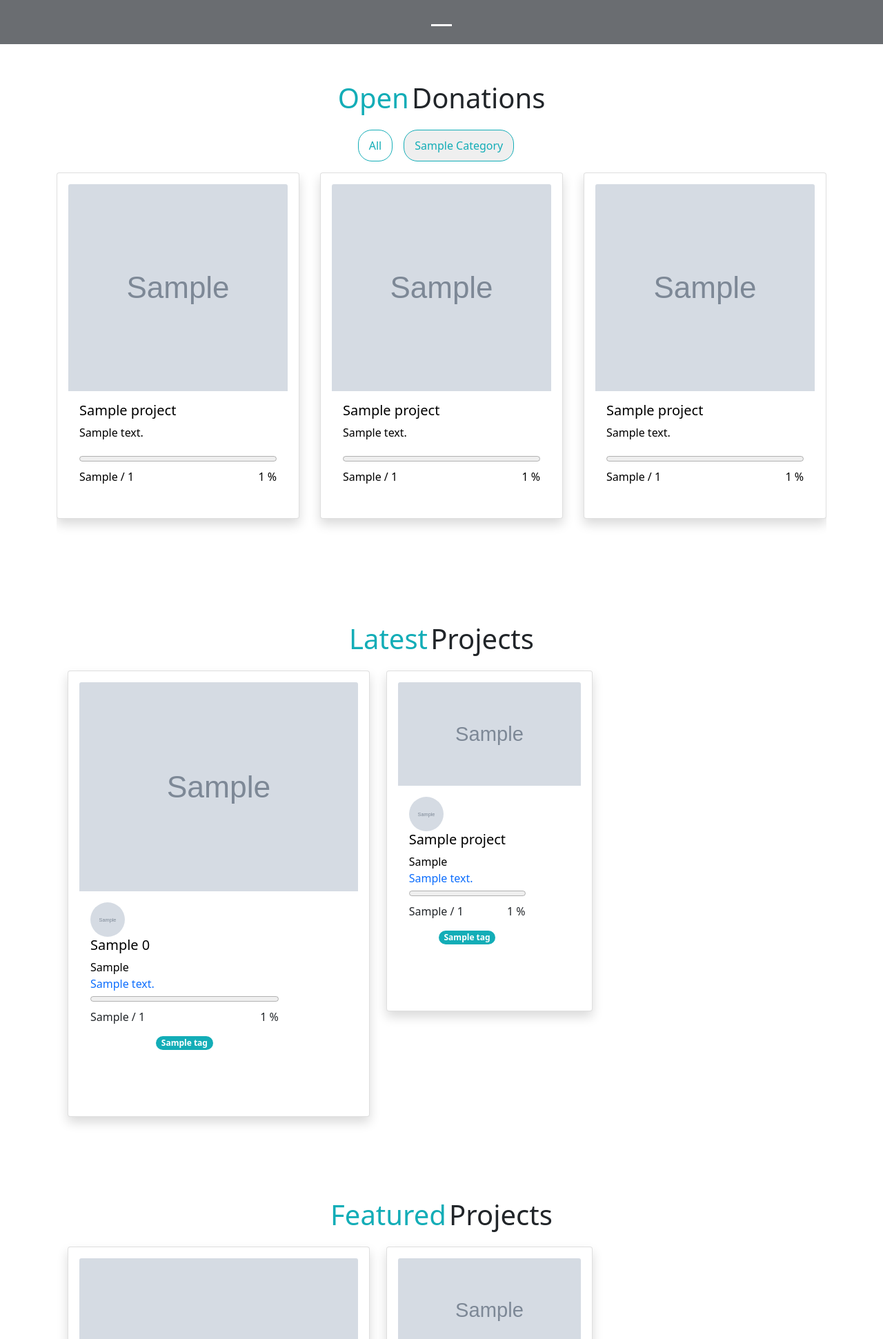
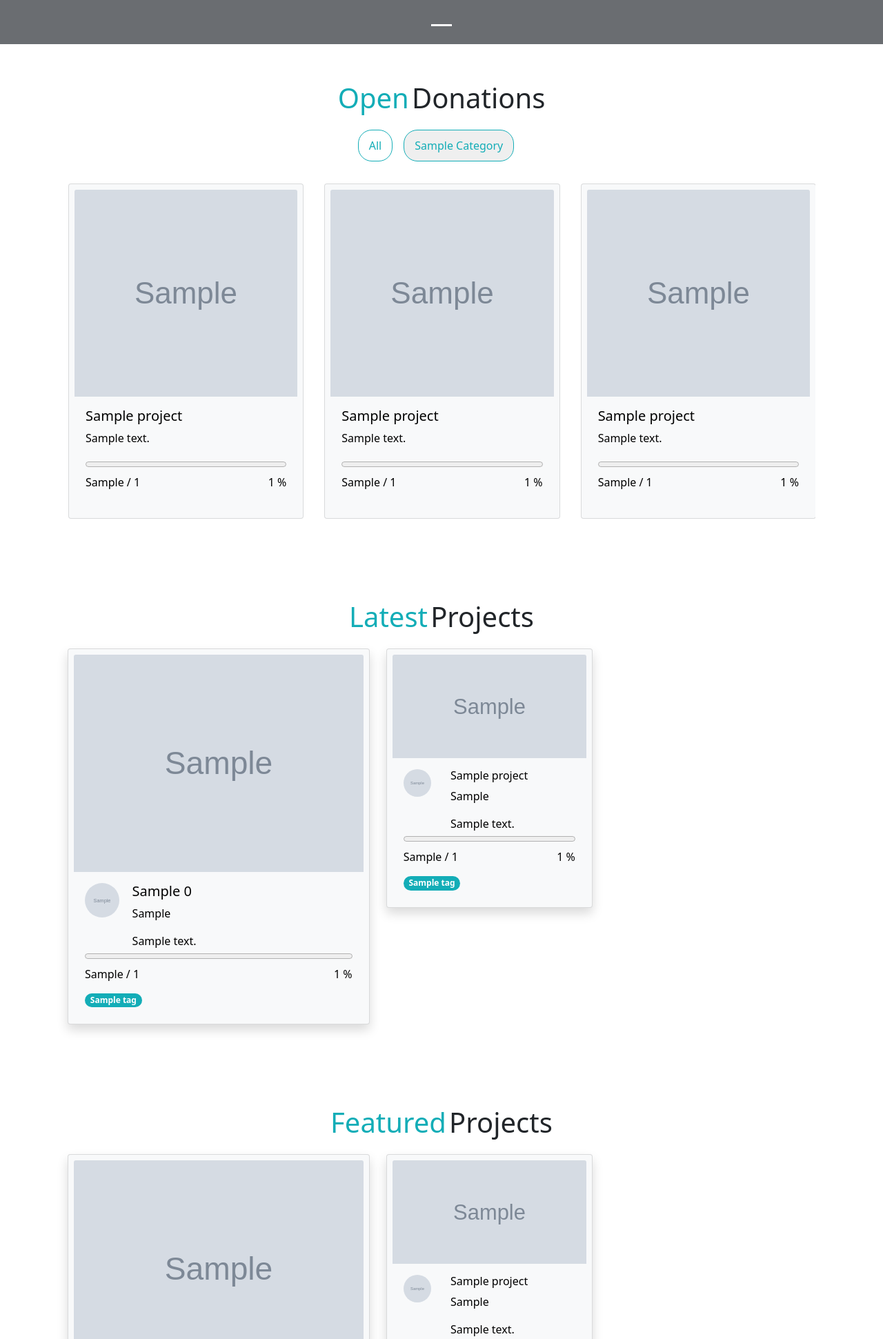
Before and after one commit to MohamedAbotalb/Crowd_Funding_System, a Django app: template apps/homepage/templates/homepage/index.html in a window 1280 px wide. Shown: the part 636-2577 px from the top of the page at 69% size. Run offline with Django 5.2, Linux system fonts and the light colour scheme; the template is opened without the code that fills it: most values are stand-ins (such as "Sample title", 1, 10 or a date in 2020); grey boxes marked "Sample" are stand-in pictures; some libraries are stand-ins or nearby versions.

Commit message:
update home page style

```diff
--- a/apps/homepage/templates/homepage/index.html
+++ b/apps/homepage/templates/homepage/index.html
@@ -91,7 +91,8 @@
 
     <div class="container">
             <!-- categories -->
-    <section id="Categories" class="py-5 ">
+    <section class="py-5">
+
         <div class="text-center">
             <span class="fs-1" style="color: #13ADB7;">Open</span> <span class="fs-1"> Donations</span>
         </div>
@@ -104,29 +105,27 @@
                 {% endfor %}
             </div>
 
-            <div >
+            <div class="p-3">
                 <div id="all-projects-carousel" class="owl-carousel owl-theme">
                     {% for project in categories_projects %}
+                    <div class="item">
+                        <div class="card p-2 bg-light">
                             <a href="{% url 'project_details' project.slug %}" class="text-decoration-none text-black">
-
-                    <div class="item">
-                        <div class="card shadow p-3 mb-5 bg-body  p-2 bg-light">
                                 <img src="{{project.picture_url}}" style=" height: 300px; width: 100%;" class="card-img-top"
                                 alt="project">
                             <div class="card-body">
-                                <h5 class="card-title">{{project.title|truncatechars:30}}</h5>
+                                <h5 class="card-title">{{project.title}}</h5>
                                 <p class="card-text">{{project.details|truncatechars:40 }}</p>
                                 <progress class="w-100" value="{{ project.current_fund }}"
                                     max="{{ project.total_target }}"></progress>
                                 <div class="d-flex justify-content-between">
                                     <p>{{project.current_fund }} / {{ project.total_target}}</p>
-                                    <p>{{latest_projects.0.percentage}} %</p>
-                                </div>
-                            </div>
+                                    <p>{{project.percentage}} %</p>
                                 </div>
                             </div>
                             </a>
-
+                        </div>
+                    </div>
                     {% endfor %}
                 </div>
             </div>
@@ -135,91 +134,88 @@
 
 
     </section>
-    <!--End categories -->
+    <!--End search -->
 
     <!-- latest 5 project -->
     <section id="Latest" class="py-5">
         <div class="text-center">
             <span class="fs-1" style="color: #13ADB7;">Latest</span> <span class="fs-1">  Projects</span>
             </div>
-
         <div class="row p-3">
             <!-- First column (col-6) -->
             <div class="col-5">
                 {% if latest_projects %}
                 <!-- First card -->
+                <div class="card shadow p-2 bg-light h-100 justify-content-between">
+                    <img src="{{ latest_projects.0.picture_url }}" class="card-img-top" alt="project">
                     <a href="{% url 'project_details' latest_projects.0.slug %}" class="text-decoration-none text-black">
-
-                <div class="card shadow p-3 mb-5 bg-body card-project p-2 bg-light" style="height: 100%;">
-                    <img src="{{ latest_projects.0.picture_url }}" class="card-img-top" alt="project">
-                    <div class="card-body">
+                        <div class="card-body pb-0">
                             <div class="row">
-                            <div class="col-3">
+                                <div class="col-2">
                                     <img src="{{latest_projects.0.creator.profile_picture_url}}"
                                         style="height: 50px; width: 50px;" class="rounded-circle">
                                 </div>
-                            <div class="col-9">
-                                <h5 class="card-title">{{ latest_projects.0.title|truncatechars:30 }}</h5>
+                                <div class="col-10">
+                                    <h5 class="card-title">{{ latest_projects.0.title }}</h5>
                                     <p class="card-text">{{ latest_projects.0.creator.first_name }}</p>
-                                <a href="#" class="text-decoration-none">
                                     <p class="card-text">{{ latest_projects.0.description |truncatechars:40 }}</p>
-                                </a>
+                                </div>
+                                <div>
                                     <progress class="w-100" value="{{ latest_projects.0.current_fund }}" max="{{ latest_projects.0.total_target }}"></progress>
                                     <div class="d-flex justify-content-between">
                                         <p>{{ latest_projects.0.current_fund }} / {{ latest_projects.0.total_target }}</p>
                                         <p>{{latest_projects.0.percentage}} %</p>
                                     </div>
-                                <div class="d-flex justify-content-center flex-wrap">
+                                    <div class="d-flex justify-content-start flex-wrap">
                                         {% for tag in latest_projects.0.tags.all %}
-                                    <p class="badge rounded-pill  mx-2" style="background-color: #13ADB7;">{{ tag }}</p>
+                                        <p class="badge rounded-pill bg-primary me-2" style="background-color: #13ADB7 !important;">{{ tag }}</p>
                                         {% endfor %}
                                     </div>
                                 </div>
                             </div>
 
                         </div>
+                    </a>
                 </div>
-            </a>
                 {% endif %}
             </div>
             <!-- Second column (col-6) -->
             <div class="col-7">
-                <div class="row gy-4">
+                <div class="row gy-2">
                     <!-- Second column divided into two col-6 columns -->
                     {% for project in latest_projects|slice:"1:" %}
-
                     <div class="col-6">
-                        <a href="{% url 'project_details' project.slug %}" class="text-decoration-none text-black">
-                        <div class="card shadow p-3 mb-5 bg-body card-project p-2 bg-light" style="height: 100%;">
+                        <div class="card shadow p-2 bg-light">
                             <img src="{{ project.picture_url }}" height="150" class="card-img-top" alt="project">
-                            <div class="card-body">
+                            <a href="{% url 'project_details' project.slug %}" class="d-block text-decoration-none text-black">
+                                <div class="card-body pb-0">
                                     <div class="row">
                                         <div class="col-3">
                                             <img src="{{project.creator.profile_picture_url}}"
-                                            style="height: 50px; width: 50px;" class="rounded-circle">
+                                                style="height: 40px; width: 40px;" class="rounded-circle">
                                         </div>
                                         <div class="col-9">
-                                        <h5 class="card-title">{{ project.title|truncatechars:30 }}</h5>
+                                            <h6 class="card-title">{{ project.title }}</h6>
                                             <p class="card-text">{{ project.creator.first_name }}</p>
-                                        <a href="#" class="text-decoration-none">
                                             <p class="card-text">{{ project.description |truncatechars:40 }}</p>
-                                        </a>
+                                        </div>
+                                        <div>
                                             <progress class="w-100" value="{{ project.current_fund }}" max="{{ project.total_target }}"></progress>
                                             <div class="d-flex justify-content-between">
                                                 <p>{{ project.current_fund }} / {{ project.total_target }}</p>
                                                 <p>{{project.percentage}} %</p>
                                             </div>
-                                        <div class="d-flex justify-content-center flex-wrap">
+                                            <div class="d-flex justify-content-start flex-wrap">
                                                 {% for tag in project.tags.all %}
-                                            <p class="badge rounded-pill mx-2" style="background-color: #13ADB7;">{{ tag }}</p>
+                                                <p class="badge rounded-pill bg-primary me-2" style="background-color: #13ADB7 !important;">{{ tag }}</p>
                                                 {% endfor %}
                                             </div>
                                         </div>
                                     </div>
 
                                 </div>
+                            </a>
                         </div>
-                    </a>
                     </div>
                     {% endfor %}
                 </div>
@@ -232,96 +228,91 @@
 
 
     <!-- Featured project -->
-    <section id="Featured" class="py-5">
+    <section id="Latest" class="py-5">
         <div class="text-center">
             <span class="fs-1" style="color: #13ADB7;">Featured</span> <span class="fs-1">  Projects</span>
             </div>
-
         <div class="row p-3">
             <!-- First column (col-6) -->
             <div class="col-5">
                 {% if featured_projects %}
                 <!-- First card -->
+                <div class="card shadow p-2 bg-light h-100 justify-content-between">
+                    <img src="{{ featured_projects.0.picture_url }}" class="card-img-top" alt="project">
                     <a href="{% url 'project_details' featured_projects.0.slug %}" class="text-decoration-none text-black">
-                <div class="card shadow p-3 mb-5 bg-body card-project p-2 bg-light" style="height: 100%;">
-                    <img src="{{ featured_projects.0.picture_url }}" class="card-img-top" alt="project">
-                    <div class="card-body">
+                        <div class="card-body pb-0">
                             <div class="row">
-                            <div class="col-3">
+                                <div class="col-2">
                                     <img src="{{featured_projects.0.creator.profile_picture_url}}"
                                         style="height: 50px; width: 50px;" class="rounded-circle">
                                 </div>
-                            <div class="col-9">
-                                <h5 class="card-title">{{ featured_projects.0.title|truncatechars:30 }}</h5>
+                                <div class="col-10">
+                                    <h5 class="card-title">{{ featured_projects.0.title }}</h5>
                                     <p class="card-text">{{ featured_projects.0.creator.first_name }}</p>
-                                <a href="#" class="text-decoration-none">
                                     <p class="card-text">{{ featured_projects.0.description |truncatechars:40 }}</p>
-                                </a>
+                                </div>
+                                <div>
                                     <progress class="w-100" value="{{ featured_projects.0.current_fund }}" max="{{ featured_projects.0.total_target }}"></progress>
                                     <div class="d-flex justify-content-between">
                                         <p>{{ featured_projects.0.current_fund }} / {{ featured_projects.0.total_target }}</p>
                                         <p>{{featured_projects.0.percentage}} %</p>
                                     </div>
-                                <div class="d-flex justify-content-center flex-wrap">
+                                    <div class="d-flex justify-content-start flex-wrap">
                                         {% for tag in featured_projects.0.tags.all %}
-                                    <p class="badge rounded-pill mx-2" style="background-color: #13ADB7;">{{ tag }}</p>
+                                        <p class="badge rounded-pill bg-primary me-2" style="background-color: #13ADB7 !important;">{{ tag }}</p>
                                         {% endfor %}
                                     </div>
                                 </div>
                             </div>
 
                         </div>
+                    </a>
                 </div>
-                </a>
                 {% endif %}
             </div>
             <!-- Second column (col-6) -->
             <div class="col-7">
-                <div class="row gy-4">
+                <div class="row gy-2">
                     <!-- Second column divided into two col-6 columns -->
                     {% for project in featured_projects|slice:"1:" %}
                     <div class="col-6">
-                    <a href="{% url 'project_details' project.slug %}" class="text-decoration-none text-black">
-
-                        <div class="card shadow p-3 mb-5 bg-body card-project p-2 bg-light" style="height: 100%;">
+                        <div class="card shadow p-2 bg-light">
                             <img src="{{ project.picture_url }}" height="150" class="card-img-top" alt="project">
-                            <div class="card-body">
+                            <a href="{% url 'project_details' project.slug %}" class="d-block text-decoration-none text-black">
+                                <div class="card-body pb-0">
                                     <div class="row">
                                         <div class="col-3">
                                             <img src="{{project.creator.profile_picture_url}}"
-                                            style="height: 50px; width: 50px;" class="rounded-circle">
+                                                style="height: 40px; width: 40px;" class="rounded-circle">
                                         </div>
                                         <div class="col-9">
-                                        <h5 class="card-title">{{ project.title|truncatechars:30 }}</h5>
+                                            <h6 class="card-title">{{ project.title }}</h6>
                                             <p class="card-text">{{ project.creator.first_name }}</p>
-                                        <a href="#" class="text-decoration-none">
                                             <p class="card-text">{{ project.description |truncatechars:40 }}</p>
-                                        </a>
+                                        </div>
+                                        <div>
                                             <progress class="w-100" value="{{ project.current_fund }}" max="{{ project.total_target }}"></progress>
                                             <div class="d-flex justify-content-between">
                                                 <p>{{ project.current_fund }} / {{ project.total_target }}</p>
                                                 <p>{{project.percentage}} %</p>
                                             </div>
-                                        <div class="d-flex justify-content-center flex-wrap">
+                                            <div class="d-flex justify-content-start flex-wrap">
                                                 {% for tag in project.tags.all %}
-                                            <p class="badge rounded-pill mx-2" style="background-color: #13ADB7;">{{ tag }}</p>
+                                                <p class="badge rounded-pill bg-primary me-2" style="background-color: #13ADB7 !important;">{{ tag }}</p>
                                                 {% endfor %}
                                             </div>
                                         </div>
                                     </div>
 
                                 </div>
+                            </a>
                         </div>
-
-                    </a>
                     </div>
                     {% endfor %}
                 </div>
             </div>
         </div>
     </section>
-
-
     <!--End Featured project -->
     </div>
 
@@ -389,10 +380,10 @@
                             const projectUrl = `/projects/${project.slug}/`
                             item.innerHTML = `
                             <a href="${projectUrl}" class="text-decoration-none text-black">
-                                <div class="card shadow p-3 mb-5 bg-body p-2 bg-light">
+                                <div class="card p-2 bg-light">
                                     <img src="${project.picture_url}" style="height: 300px; width: 100%;" class="card-img-top" alt="project">
                                     <div class="card-body">
-                                        <h5 class="card-title">${project.title.length> 30 ? project.title.slice(0,30)+' ...' : project.title}</h5>
+                                        <h5 class="card-title">${project.title}</h5>
                                         <p class="card-text">${project.details.length > 40 ? project.details.slice(0,40)+' ...' : project.details }</p>
                                         <progress class="w-100" value="${project.current_fund}" max="${project.total_target}"></progress>
                                         <div class="d-flex justify-content-between">
```
Lines whose indentation alone changed are shown as unchanged.
